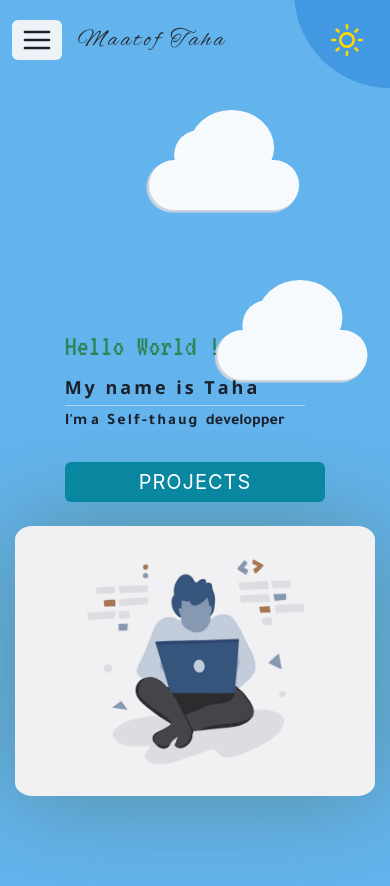
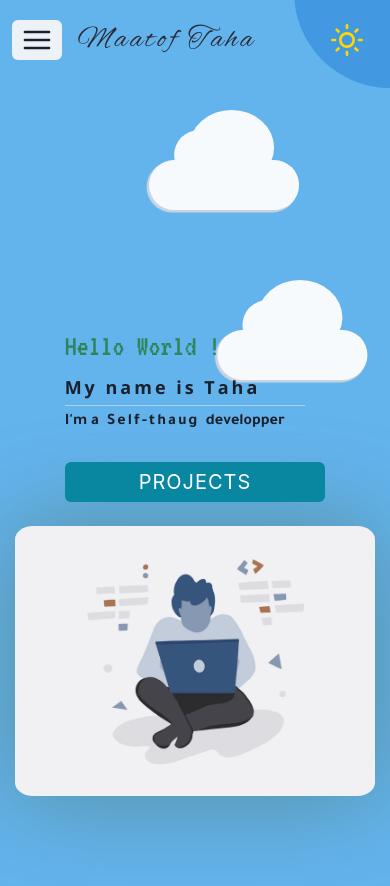
Before and after one commit to tahasama/myPortfolio, a React (Create React App) app: page / in a window 390 px wide. Shown: the top 886 px of the page. Built offline with nearby package versions, Linux system fonts and the light colour scheme.

Commit message:
responsive final

```diff
--- a/src/components/navbar.tsx
+++ b/src/components/navbar.tsx
@@ -93,12 +93,11 @@ const Navbar = () => {
         left={[4, 4, 0]}
         alignItems="center"
         letterSpacing={3}
-        fontSize={["2xl", "3xl", "4xl", "5xl"]}
+        fontSize={["3xl", "3xl", "4xl", "5xl"]}
         color={colorOn}
         fontFamily={colorMode === "light" ? "alex brush" : "tangerine"}
         fontWeight={"200"}
         w={["full"]}
-        my={"5"}
       >
         Maatof Taha
       </Box>
```
